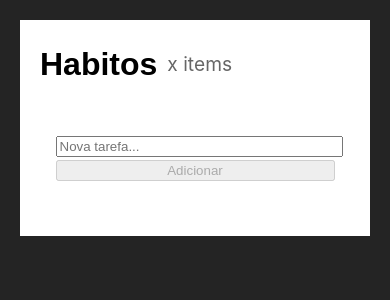
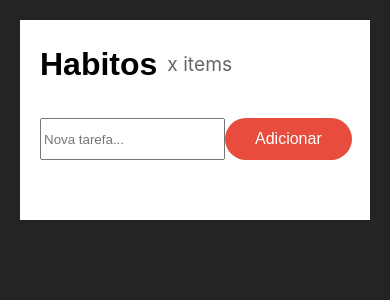
Before and after one commit to ufjf-dcc207/ufjf-dcc207-2024-3-a-trb1-C9BrenoFR, a React (Vite) app: page / in a window 390 px wide. Shown: the top 300 px of the page. Built offline with nearby package versions, Linux system fonts and the light colour scheme; a web font is replaced by a local one.

Commit message:
nova tentativa de uso da grid

```diff
--- a/src/components/TaskList.css
+++ b/src/components/TaskList.css
@@ -1,37 +1,71 @@
 .task-container {
-    display: grid;
+    width: 50%;
+    padding-right: 20px;
+  }
+
+  .adicionar-task {
+    display: flex;
+    justify-content: flex-start;
+    margin-bottom: 40px;
+    border-radius: 25px;
+  }
+
+  .adicionar-task button {
+    background-color: #e74c3c;
+    color: white;
+    border: none;
+    border-radius: 25px;
+    padding: 12px 30px;
+    font-size: 16px;
+    cursor: pointer;
+  }
+
+  .task-list {
+    display: flex;
+    flex-direction: column;
     gap: 20px;
-    width: 90%;
-    max-width: 800px;
-    margin: 0 auto;
-    padding: 15px;
   }
 
   .task {
+    background-color: #e19d9d;
+    border-radius: 15px;
+    padding: 25px;
     display: grid;
     grid-template-columns: 1fr auto auto;
-    gap: 10px;
-    background-color: #ffcece;
-    padding: 15px;
-    border-radius: 15px;
+    gap: 20px;
+    align-items: center;
   }
 
-  @media (max-width: 600px) {
-    .task {
-      grid-template-columns: 1fr;
+  .task-titulo {
     text-align: center;
+    font-size: 18px;
   }
 
   .task-actions {
-      justify-content: center;
+    display: flex;
+    gap: 15px;
   }
 
-    .adicionar-task {
-      grid-template-columns: 1fr;
+  .task button.comecar {
+    background-color: #e74c3c;
+    color: white;
+    border: none;
+    border-radius: 20px;
+    padding: 8px 25px;
+    cursor: pointer;
   }
 
-    .adicionar-task input,
-    .adicionar-task button {
-      width: 100%;
+  .task button.deletar {
+    background: none;
+    border: none;
+    padding: 0;
+    cursor: pointer;
+    font-size: 24px;
+    color: #e74c3c;
+    display: flex;
+    align-items: center;
   }
+
+  .task button.deletar::after {
+    content: '🗑️';
   }
```
Lines whose indentation alone changed are shown as unchanged.
